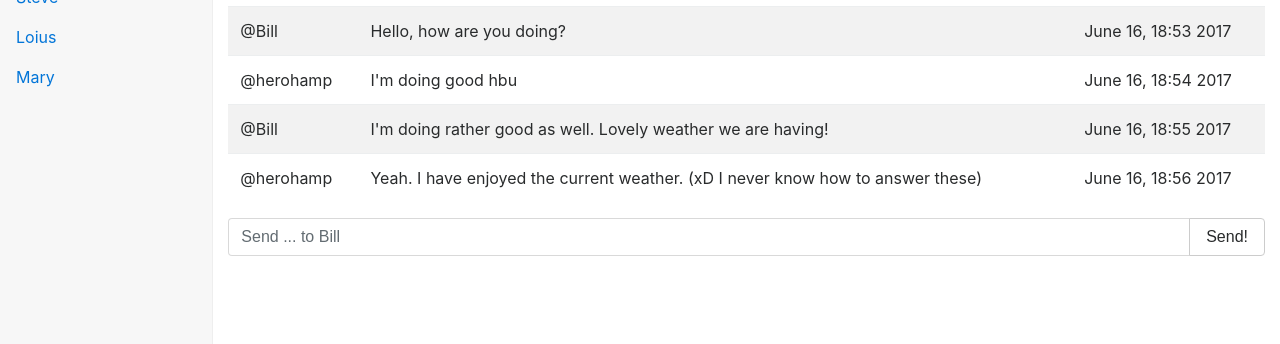
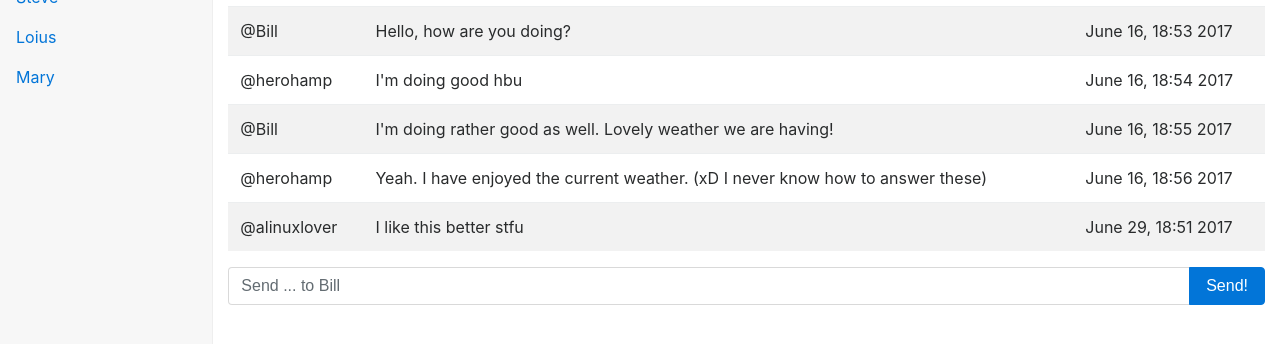
Before and after one commit to inkron/old, a plain HTML site: page index.html in a window 1280 px wide. Shown: the part 134-478 px from the top of the page. Drawn offline with nearby package versions, Linux system fonts and the light colour scheme; a script that the page names is missing.

Commit message:
I like this better stfu
see i can do bootstrap lol

```diff
--- a/index.html
+++ b/index.html
@@ -97,6 +97,11 @@
                             <td>Yeah. I have enjoyed the current weather. (xD I never know how to answer these)</td>
                             <td>June 16, 18:56 2017</td>
                         </tr>
+                        <tr>
+                            <td scope="row">@alinuxlover</td>
+                            <td>I like this better stfu</td>
+                            <td>June 29, 18:51 2017</td>
+                        </tr>
                     </tbody>
                 </table>
 
@@ -105,7 +110,7 @@
                         <div class="input-group">
                             <input type="text" class="form-control" id="messageEnterPlace" placeholder="Send ... to Bill">
                             <span class="input-group-btn">
-                                <button class="btn btn-secondary" type="button" onclick="sendMessage()" id="sendMessage">Send!</button>
+                                <button class="btn btn-primary" type="button" onclick="sendMessage()" id="sendMessage">Send!</button>
                             </span>
                         </div>
                     </div>
```
